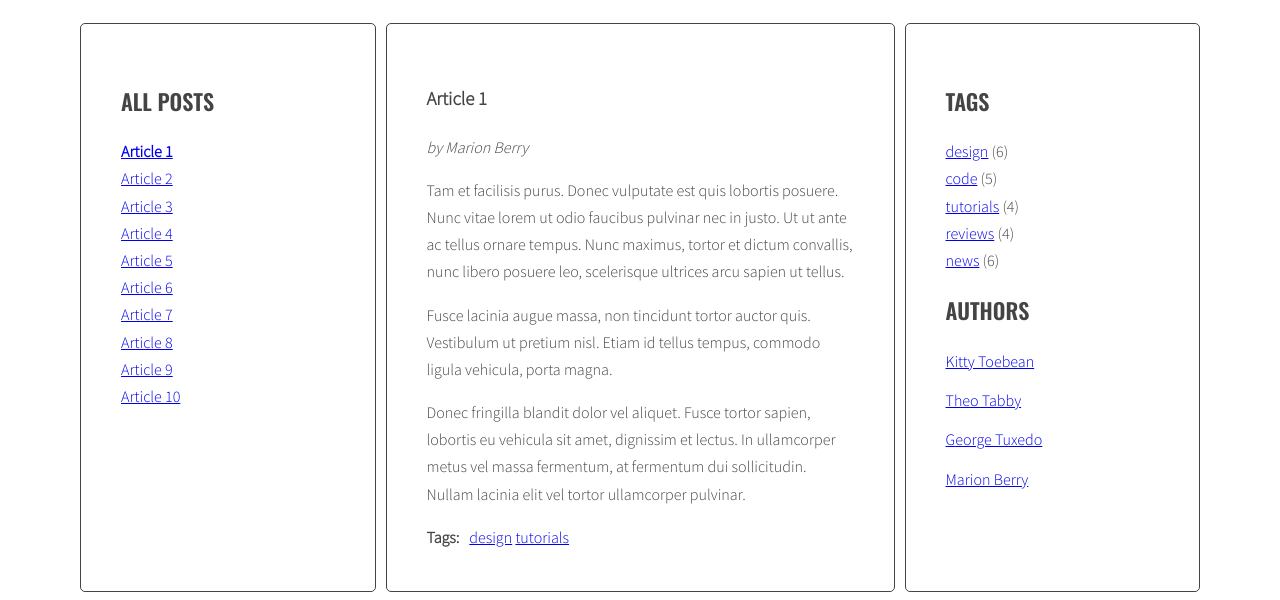
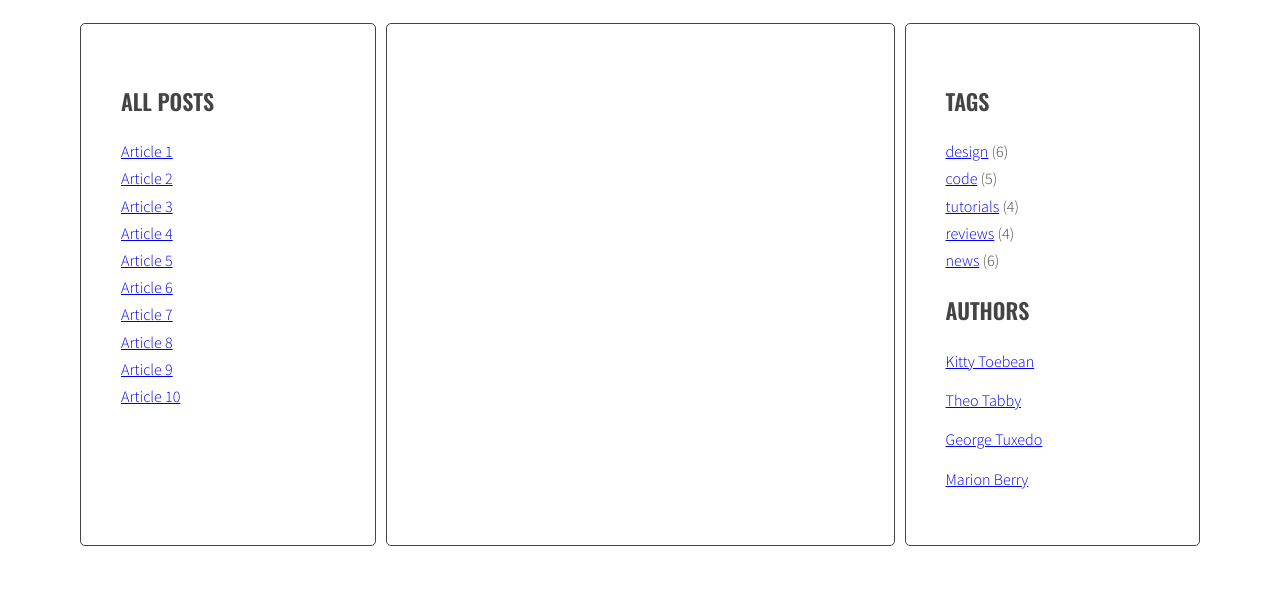
Before and after one commit to Maqel/WebDevShortcuts, a website: page src/index.html in a window 1280 px wide. Both pictures are taken after a click on the link "Article 2". Shown: the part 220-820 px from the top of the page. Drawn offline with nearby package versions, Linux system fonts and the light colour scheme; files that its build step writes are made by us from their sources.

Commit message:
remove_class_from_articles

```diff
--- a/package.json
+++ b/package.json
@@ -24,7 +24,7 @@
         "build-dev:sass": "sass --style=expanded --source-map src/sass:dist/css",
 
         "watch": "npm-run-all build build-dev -p watch:*",
-        "watch:browsersync": "browser-sync start --server --files \"css/*.css\" \"*.html\" \"js/*.js\"",
+        "watch:browsersync": "browser-sync start --server dist --files \"dist/**/*\"",
         "watch:sassprefixer": "onchange \"src/sass/**/*.scss\" -- npm run build-dev",
         "watch:copy": "onchange -e \"**/sass/**/*\" -e \"**/.gitkeep\" \"src/**/*\" -- copyfiles -a -u 1 {{changed}} dist"
     },
--- a/src/js/script.js
+++ b/src/js/script.js
@@ -0,0 +1,31 @@
+'use strict';
+{
+  const titleClickHandler = function(event){
+    console.log('Link was clicked!');
+    console.log('event', event);
+
+    /* remove class 'active' from all article links  */
+    const activeLinks = document.querySelectorAll('.titles a.active');
+    for(let activeLink of activeLinks){
+      activeLink.classList.remove('active');
+    }
+    /* add class 'active' to the clicked link */
+
+    /* remove class 'active' from all articles */
+    const activeArticles = document.querySelectorAll('.posts .active');
+    for(let activeArticle of activeArticles){
+      activeArticle.classList.remove('active');
+    }
+    /* get 'href' attribute from the clicked link */
+
+    /* find the correct article using the selector (value of 'href' attribute) */
+
+    /* add class 'active' to the correct article */
+  };
+
+  const links = document.querySelectorAll('.titles a');
+
+  for(let link of links){
+    link.addEventListener('click', titleClickHandler);
+  }
+}
```
Also changed, not shown: src/sass/style.scss (+4 -4 lines).
